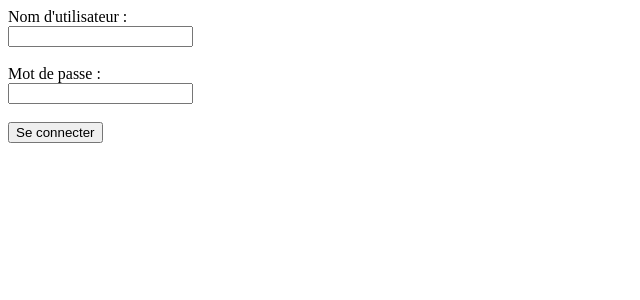
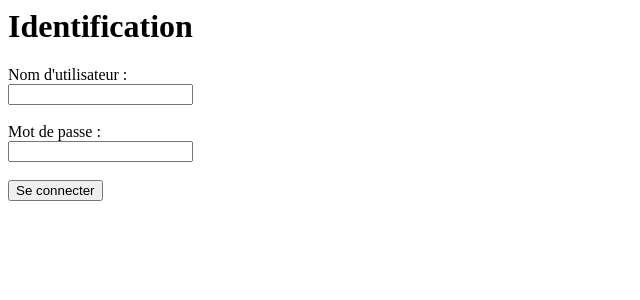
Before and after one commit to NicolasGuruphat/Open-Tennis-de-Lyon, a PHP site: page / in a window 1280 px wide. Shown: the top 300 px of the page, without its empty margins (0-640 px from the left). Run offline with PHP 8.4, Linux system fonts and the light colour scheme.

Commit message:
Restructuration de la page d'accueil

```diff
--- a/CRM/index.php
+++ b/CRM/index.php
@@ -1,3 +1,13 @@
+<html>
+    <head>
+        <link rel="stylesheet" type="text/css" href="style.css" />
+        <meta charset="utf-8" />
+        <title>Identification</title>
+    </head>
+    <body>
+
+        <h1>Identification</h1>
+
         <?php
         if(isset($_COOKIE["token"])){
             if($_COOKIE["token"]){
@@ -19,3 +29,6 @@ if(isset($_COOKIE["try"])){
             <input type='password' id='fmotDePasse' name='motDePasse'><br><br>
             <input type='submit' value='Se connecter'>
         </form>
+
+    </body>
+</html>
```
Also changed, not shown: CRM/login.php (line endings or trailing spaces), CRM/style.css (line endings or trailing spaces). Lines whose indentation alone changed are shown as unchanged.
